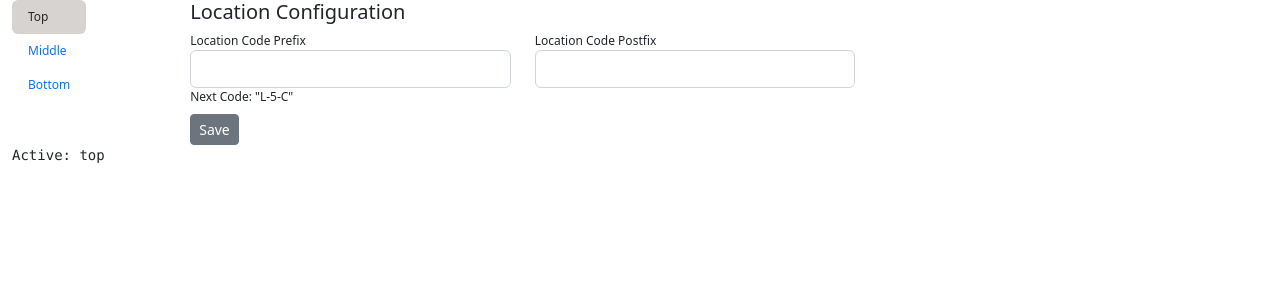
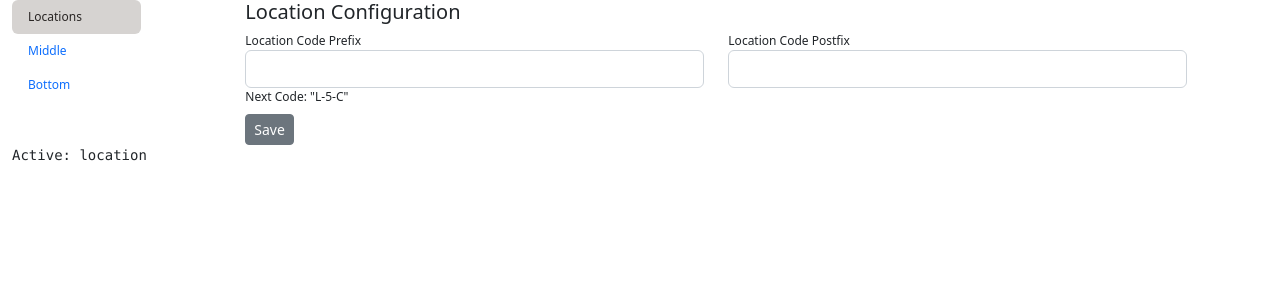
Before and after one commit to shakib04/Ngb-Nav-IItems-customization, an Angular app: page / in a window 1280 px wide. Shown: the top 300 px of the page. Built offline with nearby package versions, Linux system fonts and the light colour scheme; no server answers.

Commit message:
2 files modified

```diff
--- a/src/app/nav-vertical.html
+++ b/src/app/nav-vertical.html
@@ -6,9 +6,9 @@
 </p> -->
 
 <div class="d-flex font-sm">
-  <ul ngbNav #nav="ngbNav" [(activeId)]="active" class="nav-pills" orientation="vertical">
-    <li ngbNavItem="top">
-      <a ngbNavLink>Top</a>
+  <ul ngbNav #nav="ngbNav" [(activeId)]="active" class="col-md-2 nav-pills" orientation="vertical">
+    <li ngbNavItem="location">
+      <a ngbNavLink>Locations</a>
       <ng-template ngbNavContent>
         <app-location-configuration></app-location-configuration>
       </ng-template>
@@ -16,7 +16,7 @@
     <li ngbNavItem="middle">
       <a ngbNavLink>Middle</a>
       <ng-template ngbNavContent>
-
+          middle
       </ng-template>
     </li>
     <li ngbNavItem="bottom">
@@ -33,7 +33,7 @@
     </li>
   </ul>
 
-  <div [ngbNavOutlet]="nav" class="ms-4"></div>
+  <div [ngbNavOutlet]="nav" class="ms-4 col-md-9"></div>
 </div>
 
 <pre>Active: {{ active }}</pre>
--- a/src/app/nav-vertical.ts
+++ b/src/app/nav-vertical.ts
@@ -6,5 +6,5 @@ import {Component} from '@angular/core';
   styleUrls: ['./nav-vertical.scss']
 })
 export class NgbdNavVertical {
-  active = 'top';
+  active = 'location';
 }
```
